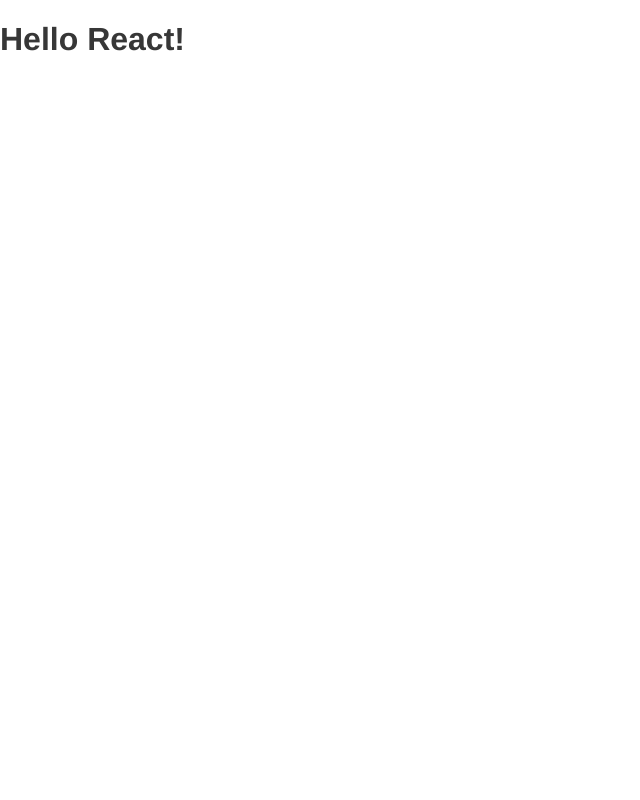
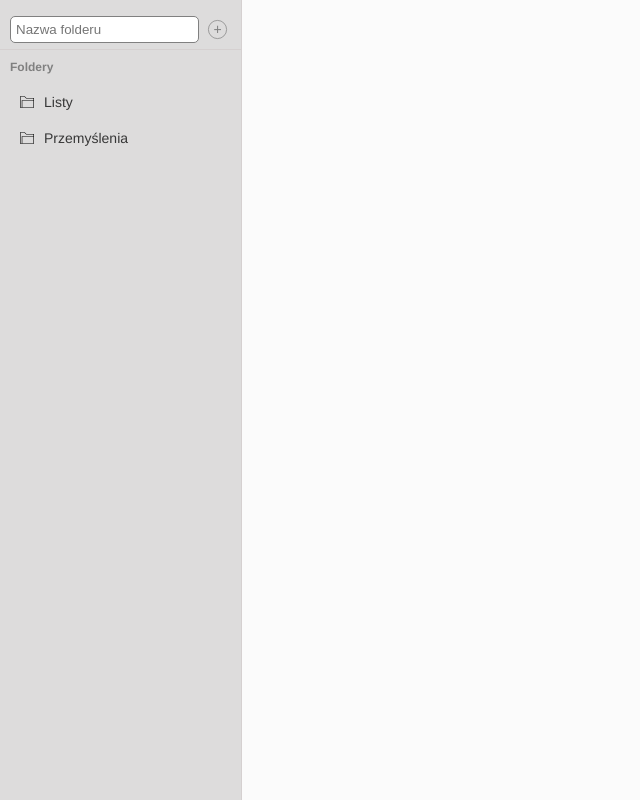
Before and after one commit to brzozanet/react-jzp, a React (Vite) app in the folder front-end/: page / in a window 1280 px wide. Shown: the whole page, without its empty margins (0-640 px from the left). Built offline with nearby package versions, Linux system fonts and the light colour scheme.

Commit message:
Implement routing with React Router by creating a browser router and updating the main rendering logic

```diff
--- a/front-end/src/main.jsx
+++ b/front-end/src/main.jsx
@@ -1,9 +1,15 @@
 import React from "react";
 import ReactDOM from "react-dom/client";
+import { createBrowserRouter, RouterProvider } from "react-router-dom";
 import { App } from "../src/App";
 
+const router = createBrowserRouter([
+  {
+    element: <App />,
+    path: "/",
+  },
+]);
+
 ReactDOM.createRoot(document.getElementById("root")).render(
-  <>
-    <h1>Hello React!</h1>
-  </>
+  <RouterProvider router={router} />
 );
```
